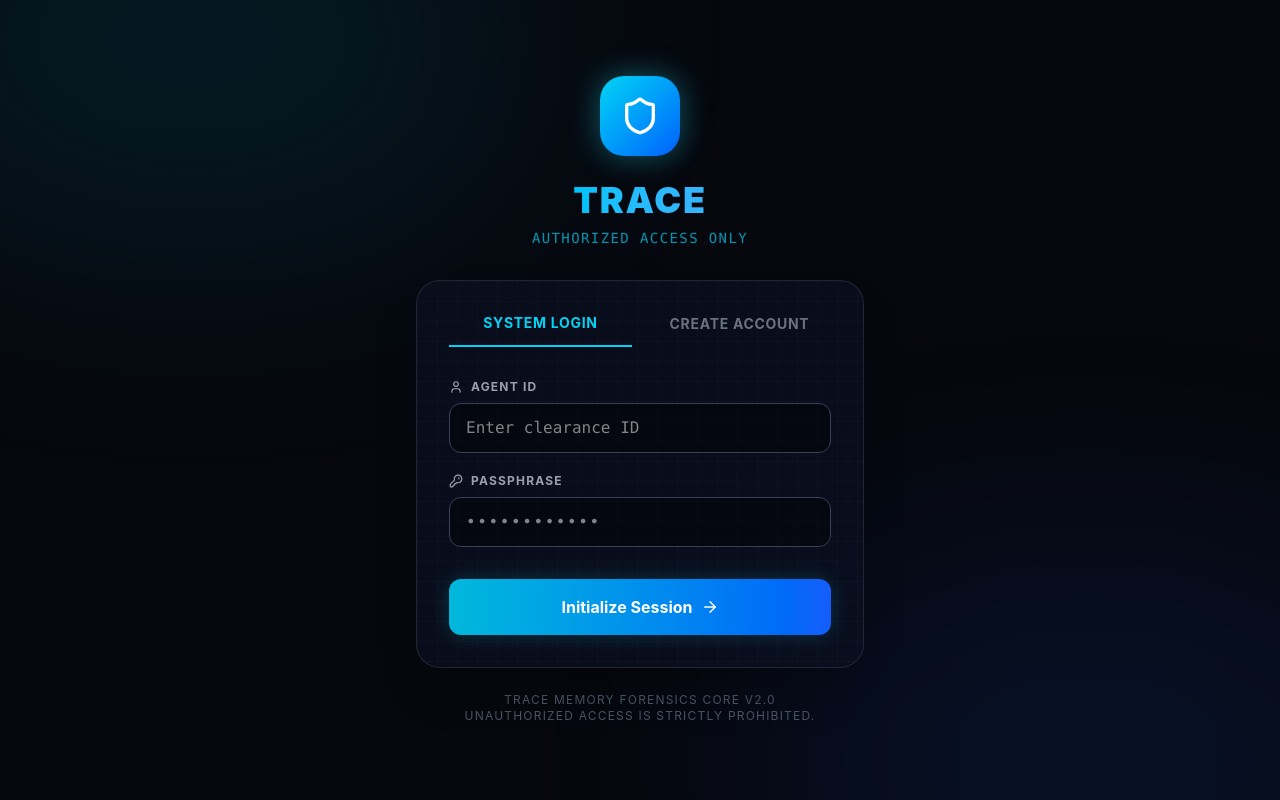
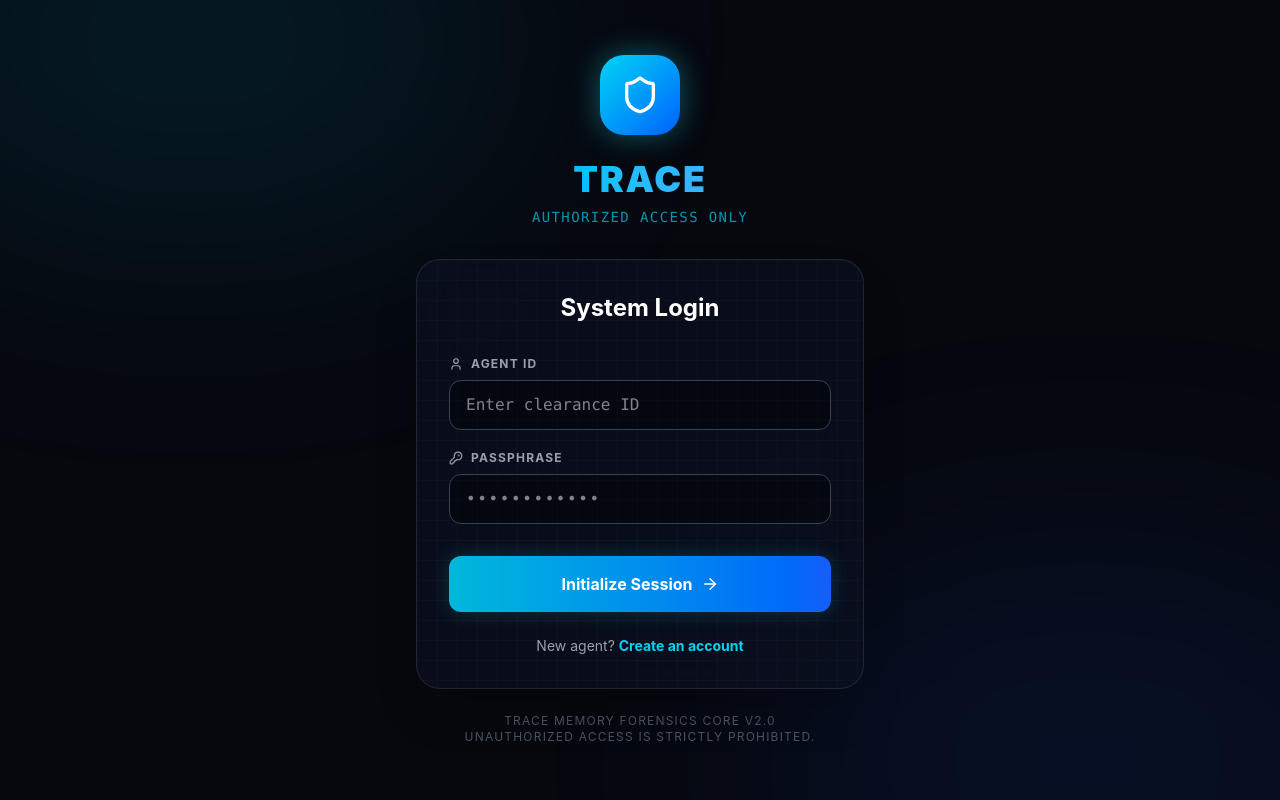
Before and after one commit to Sreyan-py/TRACE-Memory-Forensics, a React app in the folder frontend/: page / in a window 1280 px wide. Built offline with nearby package versions, Linux system fonts and the light colour scheme; the HTML template or start-up script is replaced by a standard one.

Commit message:
Refactor Auth UI to use bottom toggle link instead of tabs

```diff
--- a/frontend/src/pages/Auth.jsx
+++ b/frontend/src/pages/Auth.jsx
@@ -59,20 +59,9 @@ export default function Auth({ onLogin }) {
           {/* Subtle grid pattern inside card */}
           <div className="absolute inset-0 bg-[linear-gradient(rgba(255,255,255,0.02)_1px,transparent_1px),linear-gradient(90deg,rgba(255,255,255,0.02)_1px,transparent_1px)] bg-[size:20px_20px] pointer-events-none"></div>
 
-          <div className="flex gap-4 mb-8 relative z-10">
-            <button
-              onClick={() => { setIsLogin(true); setError(""); }}
-              className={`flex-1 pb-3 text-sm font-bold uppercase tracking-wider transition-colors ${isLogin ? 'text-cyan-400 border-b-2 border-cyan-400' : 'text-gray-500 hover:text-gray-300'}`}
-            >
-              System Login
-            </button>
-            <button
-              onClick={() => { setIsLogin(false); setError(""); }}
-              className={`flex-1 pb-3 text-sm font-bold uppercase tracking-wider transition-colors ${!isLogin ? 'text-cyan-400 border-b-2 border-cyan-400' : 'text-gray-500 hover:text-gray-300'}`}
-            >
-              Create Account
-            </button>
-          </div>
+          <h2 className="text-2xl font-bold text-white text-center mb-8 relative z-10">
+            {isLogin ? "System Login" : "Create Account"}
+          </h2>
 
           <form onSubmit={handleSubmit} className="relative z-10">
             <div className="space-y-5">
@@ -131,6 +120,30 @@ export default function Auth({ onLogin }) {
               )}
             </button>
           </form>
+
+          <div className="mt-6 text-center relative z-10">
+            {isLogin ? (
+              <p className="text-gray-400 text-sm">
+                New agent?{" "}
+                <button
+                  onClick={() => { setIsLogin(false); setError(""); }}
+                  className="text-cyan-400 hover:text-cyan-300 font-bold hover:underline transition-all"
+                >
+                  Create an account
+                </button>
+              </p>
+            ) : (
+              <p className="text-gray-400 text-sm">
+                Already have clearance?{" "}
+                <button
+                  onClick={() => { setIsLogin(true); setError(""); }}
+                  className="text-cyan-400 hover:text-cyan-300 font-bold hover:underline transition-all"
+                >
+                  Sign in
+                </button>
+              </p>
+            )}
+          </div>
         </div>
 
         <p className="text-center text-gray-600 text-xs mt-6 uppercase tracking-widest">
```
